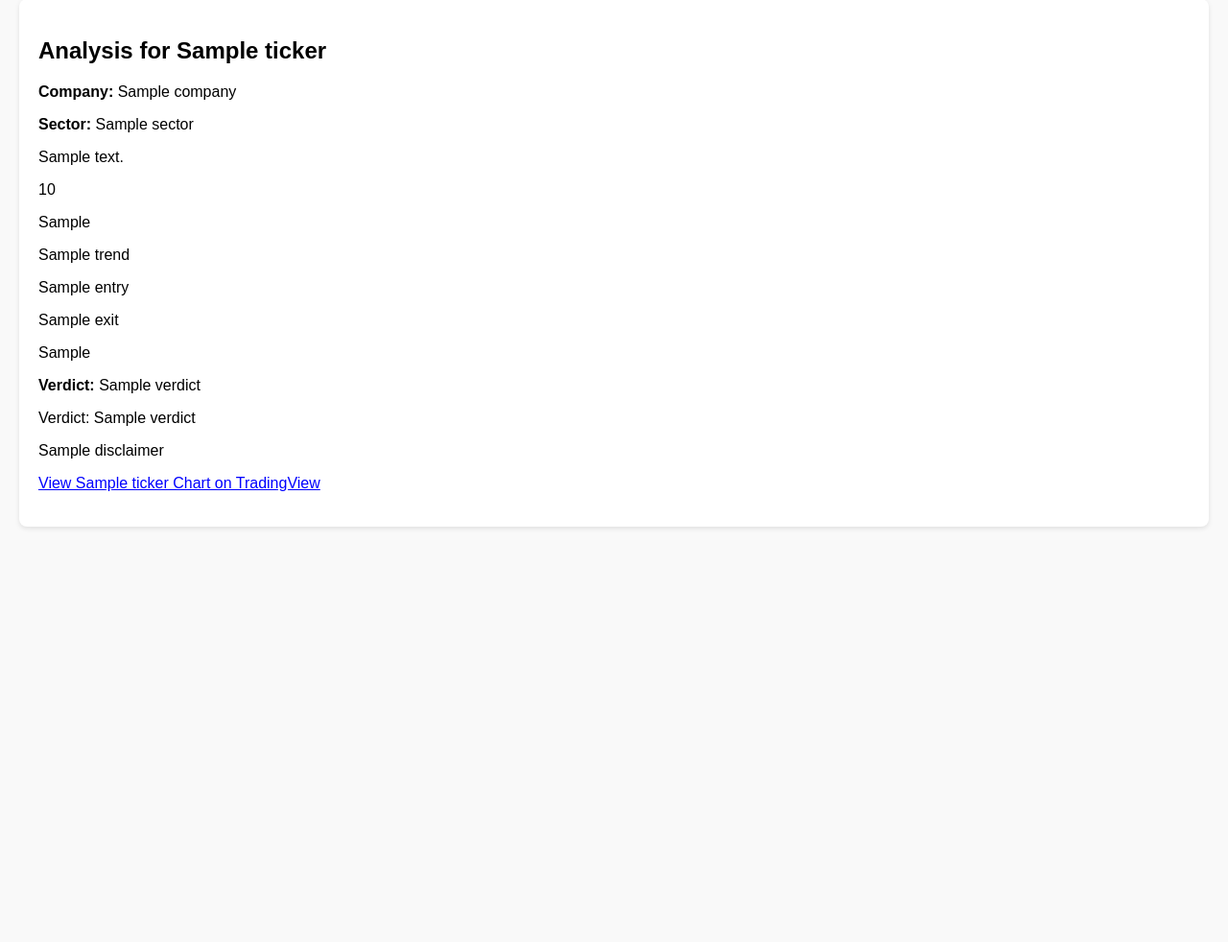
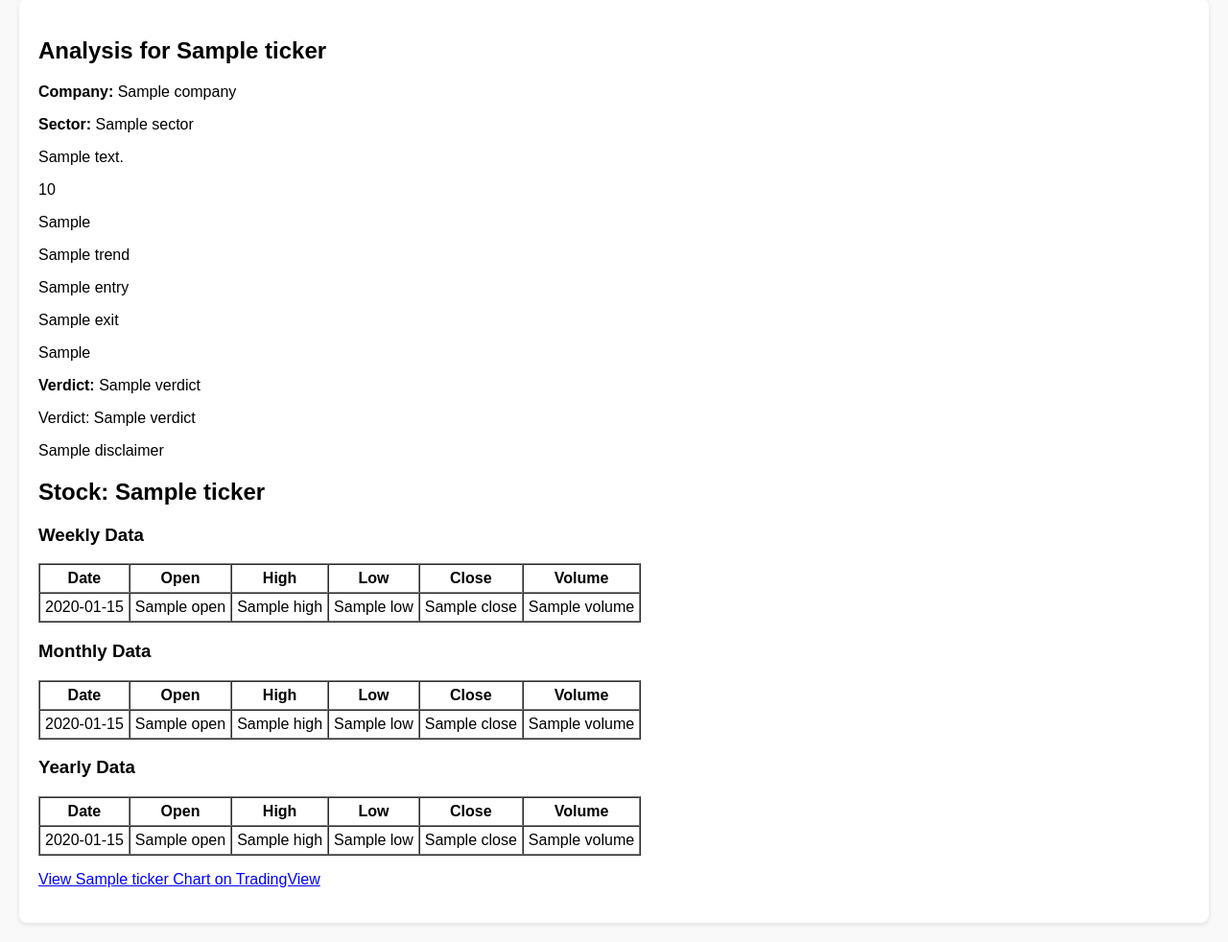
Before and after one commit to SamyakJain1991/stock-analyzer, a Flask app: template templates/index.html in a window 1280 px wide. Shown: the part 254-1236 px from the top of the page at 96% size. Before the commit the page ends 805 px from the top, so only its background shows below. Run offline with Flask 3, Linux system fonts and the light colour scheme; the template is opened without the code that fills it: most values are stand-ins (such as "Sample title", 1, 10 or a date in 2020).

Commit message:
Added HTML tables in index.html to display weekly, monthly, yearly OHLC data from Flask backend; placed tables below analysis output for clear visualization

```diff
--- a/app.py
+++ b/app.py
@@ -8,6 +8,47 @@ import os
 
 app = Flask(__name__)
 
+@app.route('/stock/<ticker>')
+def stock_analysis(ticker):
+# Fetch 2 years of daily data
+    data = yf.download(f"{ticker}.NS", period="2y", interval="1d")
+
+# Weekly candles
+    weekly = data.resample('W').agg({
+        'Open': 'first',
+        'High': 'max',
+        'Low': 'min',
+        'Close': 'last',
+        'Volume': 'sum'
+    })
+
+# Monthly candles
+    monthly = data.resample('M').agg({
+        'Open': 'first',
+        'High': 'max',
+        'Low': 'min',
+        'Close': 'last',
+        'Volume': 'sum'
+    })
+
+# Yearly candles
+    yearly = data.resample('Y').agg({
+        'Open': 'first',
+        'High': 'max',
+        'Low': 'min',
+        'Close': 'last',
+        'Volume': 'sum'
+    })
+
+# Convert to dictionary for frontend
+    analysis = {
+        "ticker": ticker,
+        "weekly": weekly.tail(5).to_dict(),
+        "monthly": monthly.tail(5).to_dict(),
+        "yearly": yearly.tail(5).to_dict()
+    }
+
+    return render_template("index.html", analysis=analysis)
 # --- Helper: sanitize ticker ---
 def sanitize_ticker(raw_input):
     if raw_input is None:
--- a/templates/index.html
+++ b/templates/index.html
@@ -74,6 +74,61 @@
 
 <p>Verdict: {{ analysis.Verdict }}</p>
 <p>{{ analysis.Disclaimer }}</p>
+<h2>Stock: {{ analysis.ticker }}</h2>
+
+<!-- Weekly Data Table -->
+<h3>Weekly Data</h3>
+<table border="1" cellpadding="5" cellspacing="0">
+    <tr>
+        <th>Date</th><th>Open</th><th>High</th><th>Low</th><th>Close</th><th>Volume</th>
+    </tr>
+    {% for date, row in analysis.weekly.items() %}
+    <tr>
+        <td>{{ date }}</td>
+        <td>{{ row['Open'] }}</td>
+        <td>{{ row['High'] }}</td>
+        <td>{{ row['Low'] }}</td>
+        <td>{{ row['Close'] }}</td>
+        <td>{{ row['Volume'] }}</td>
+    </tr>
+    {% endfor %}
+</table>
+
+<!-- Monthly Data Table -->
+<h3>Monthly Data</h3>
+<table border="1" cellpadding="5" cellspacing="0">
+    <tr>
+        <th>Date</th><th>Open</th><th>High</th><th>Low</th><th>Close</th><th>Volume</th>
+    </tr>
+    {% for date, row in analysis.monthly.items() %}
+    <tr>
+        <td>{{ date }}</td>
+        <td>{{ row['Open'] }}</td>
+        <td>{{ row['High'] }}</td>
+        <td>{{ row['Low'] }}</td>
+        <td>{{ row['Close'] }}</td>
+        <td>{{ row['Volume'] }}</td>
+    </tr>
+    {% endfor %}
+</table>
+
+<!-- Yearly Data Table -->
+<h3>Yearly Data</h3>
+<table border="1" cellpadding="5" cellspacing="0">
+    <tr>
+        <th>Date</th><th>Open</th><th>High</th><th>Low</th><th>Close</th><th>Volume</th>
+    </tr>
+    {% for date, row in analysis.yearly.items() %}
+    <tr>
+        <td>{{ date }}</td>
+        <td>{{ row['Open'] }}</td>
+        <td>{{ row['High'] }}</td>
+        <td>{{ row['Low'] }}</td>
+        <td>{{ row['Close'] }}</td>
+        <td>{{ row['Volume'] }}</td>
+    </tr>
+    {% endfor %}
+</table>
 
 <!-- ✅ TradingView Link -->
 <p>
```
